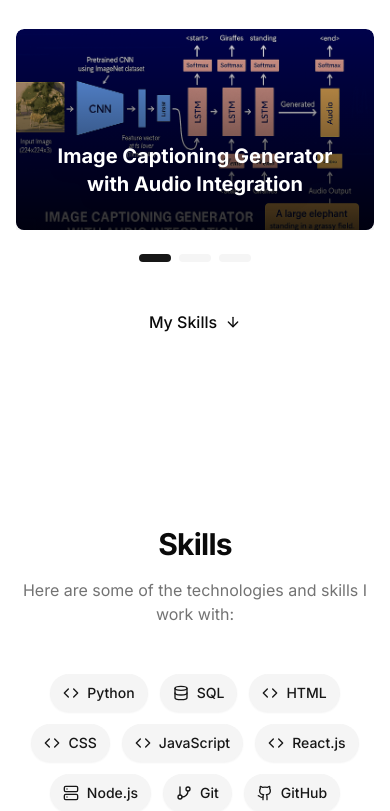
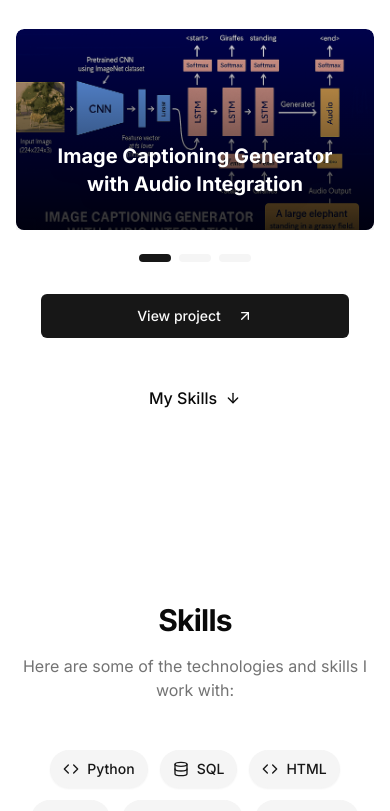
Before and after one commit to vinn369/Portfolio_site, a React (Vite) app: page / in a window 390 px wide. Shown: the part 1765-2576 px from the top of the page. Built offline with nearby package versions, Linux system fonts and the light colour scheme; grey boxes are pictures that could not be loaded; a web font is replaced by a local one.

Commit message:
Update Projects.tsx

```diff
--- a/src/components/Projects.tsx
+++ b/src/components/Projects.tsx
@@ -1,4 +1,3 @@
-
 import { motion } from "framer-motion";
 import { Link, useNavigate } from "react-router-dom";
 import { ArrowUpRight, ArrowDown, ArrowLeft, ArrowRight } from "lucide-react";
@@ -17,7 +16,7 @@ const projectsData = [
     id: "project-1",
     title: "Image Captioning Generator with Audio Integration",
     description: "This project uses a deep learning-based system using Xception and LSTM to generate image captions and convert them to speech using gTTS for enhanced accessibility.",
-    imageUrl: "public/project1.png",
+    imageUrl: "/project1.png",
   },
   {
     id: "project-2",
@@ -178,6 +177,24 @@ const Projects = () => {
               />
           ))}
       </div>
+
+      {/* Mobile View Project Button */}
+      <div className="text-center mt-8 md:hidden">
+        <Button
+          size="lg"
+          className="w-auto px-24"
+          onClick={() => {
+            const currentProject = projectsData[current];
+            if (currentProject) {
+              window.location.href = `/project/${currentProject.id}`;
+            }
+          }}
+        >
+          View project
+          <ArrowUpRight className="ml-2 h-4 w-4" />
+        </Button>
+      </div>
+
       <div className="text-center mt-12 md:mt-16">
         <a
           href="#skills"
```
